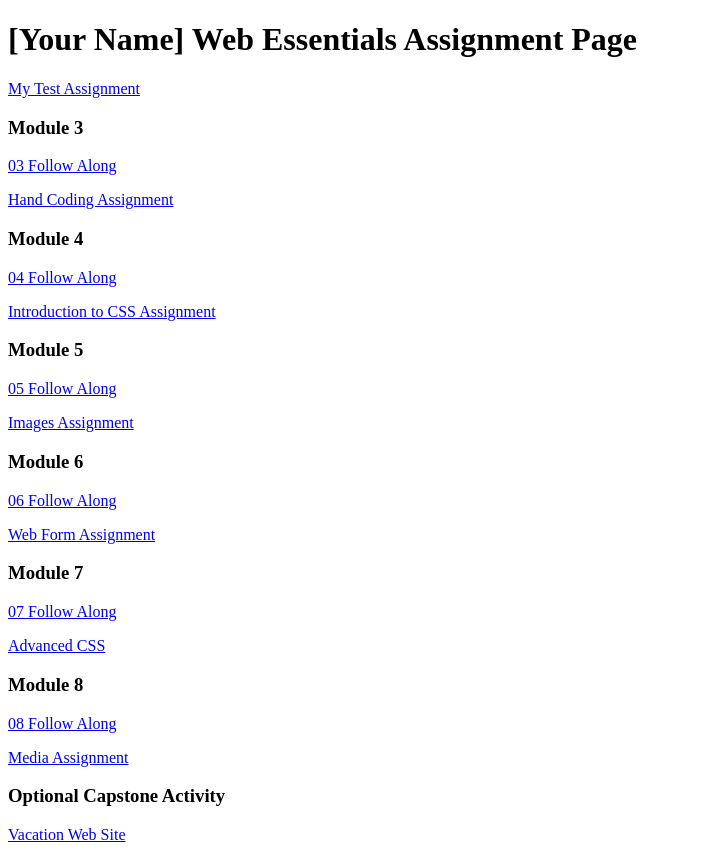
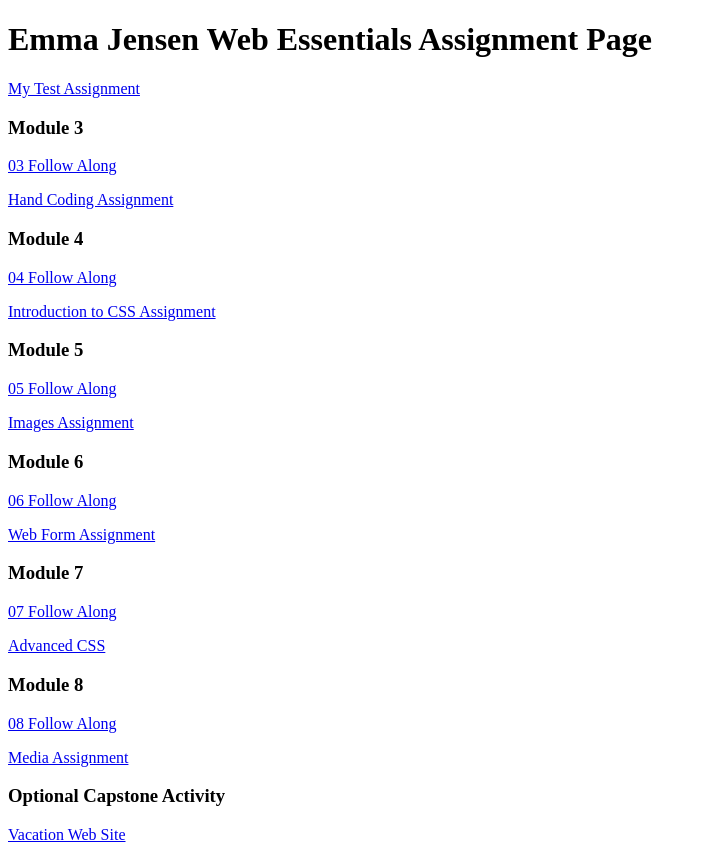
Before and after one commit to emmajensen03/dwdd1600, a plain HTML site: page index.html in a window 1280 px wide. Shown: the whole page, without its empty margins (0-707 px from the left). Drawn offline with Linux system fonts and the light colour scheme.

Commit message:
Added name

```diff
--- a/index.html
+++ b/index.html
@@ -6,7 +6,7 @@
 		<title>dwdd 1600 assignment list page</title>
 	</head>
 	<body>
-		<h1>[Your Name] Web Essentials Assignment Page</h1>
+		<h1>Emma Jensen Web Essentials Assignment Page</h1>
 		<p><a href="01test">My Test Assignment</a></p>
 
 		<h3>Module 3</h3>
```
